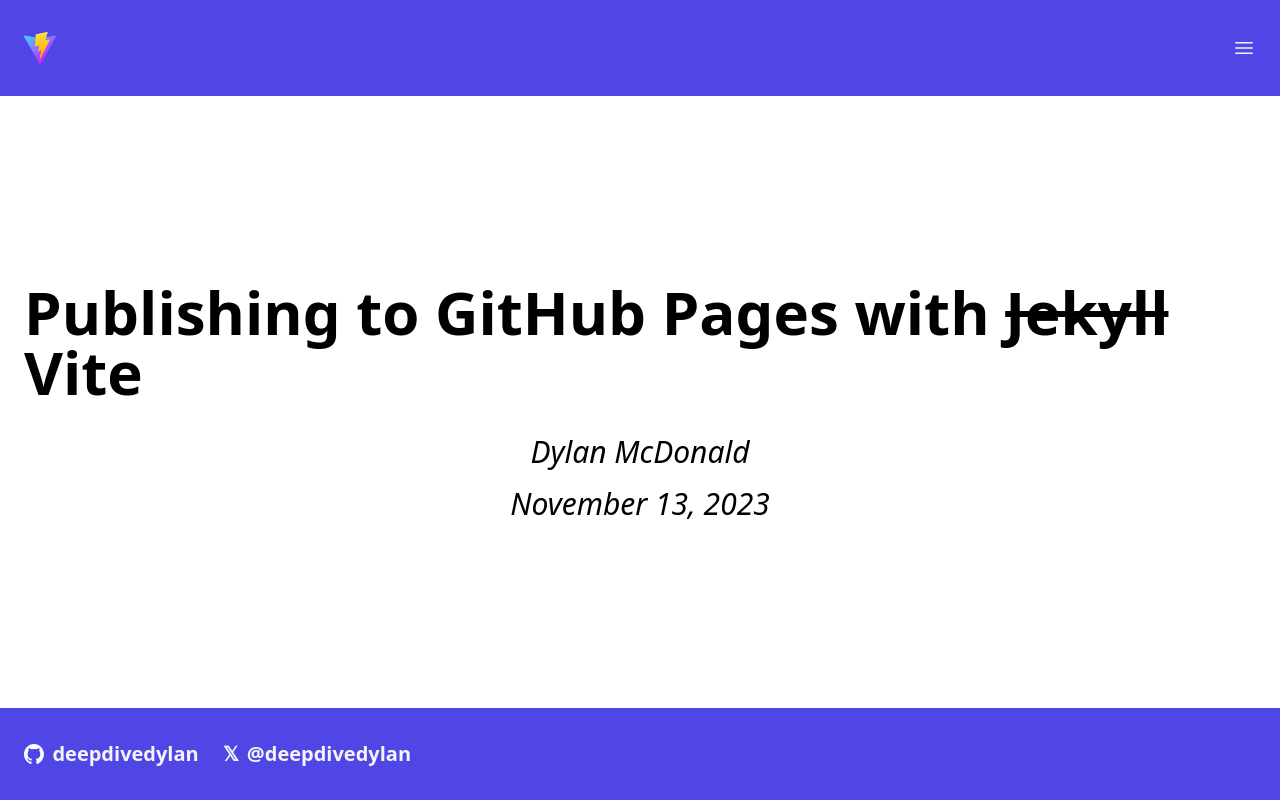
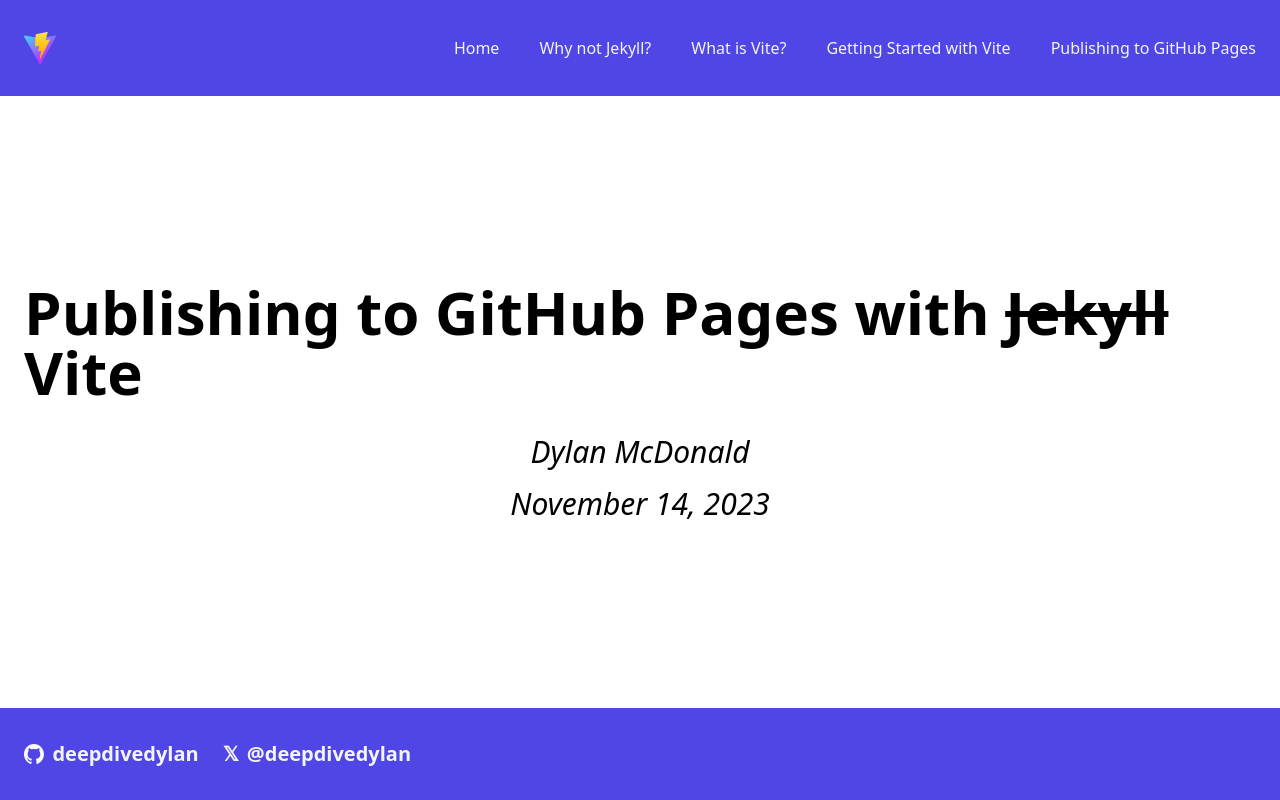
Before and after one commit to deepdivedylan/deepdivedylan.github.io, a Vue app: page / in a window 1280 px wide. Built offline with nearby package versions, Linux system fonts and the light colour scheme.

Commit message:
fix nav classes

```diff
--- a/src/components/Nav.vue
+++ b/src/components/Nav.vue
@@ -6,7 +6,7 @@
         tw-px-6
         tw-py-8
         tw-mx-auto
-        tw-md:flex tw-md:justify-between tw-md:items-center
+        md:tw-flex md:tw-justify-between md:tw-items-center
       "
     >
       <div class="tw-flex tw-items-center tw-justify-between">
@@ -16,19 +16,19 @@
             tw-text-xl
             tw-font-bold
             tw-text-gray-100
-            tw-md:text-2xl
-            tw-hover:text-indigo-400
+            md:tw-text-2xl
+            hover:tw-text-indigo-400
           "
         ><img src="/vite.svg" alt="">
         </router-link>
         <!-- Mobile menu button -->
-        <div @click="toggleNav" class="tw-flex tw-md:hidden">
+        <div @click="toggleNav" class="tw-flex md:tw-hidden">
           <button
               type="button"
               class="
               tw-text-gray-100
-              tw-hover:text-gray-400
-              tw-focus:outline-none focus:text-gray-400
+              hover:tw-text-gray-400
+              focus:tw-outline-none focus:tw-text-gray-400
             "
           >
             <Bars3Icon class="tw-w-6 tw-h-6 tw-fill-current" />
@@ -43,10 +43,10 @@
           tw-flex-col
           tw-mt-8
           tw-space-y-4
-          tw-md:flex tw-md:space-y-0 tw-md:flex-row tw-md:items-center tw-md:space-x-10 tw-md:mt-0
+          md:tw-flex md:tw-space-y-0 md:tw-flex-row md:tw-items-center md:tw-space-x-10 md:tw-mt-0
         "
       >
-        <li class="tw-text-gray-100 tw-hover:text-indigo-400" v-for="page in pages" :key="page.href"><router-link :to="page.href">{{ page.label }}</router-link></li>
+        <li class="tw-text-gray-100 hover:tw-text-indigo-400" v-for="page in pages" :key="page.href" @click="toggleNav"><router-link :to="page.href">{{ page.label }}</router-link></li>
       </ul>
     </nav>
   </div>
--- a/src/components/pages/Home.vue
+++ b/src/components/pages/Home.vue
@@ -4,7 +4,7 @@
   <h3 class="tw-text-3xl lg:tw-text-center"><em>{{ formattedDate }}</em></h3>
 </template>
 <script setup>
-const date = new Date(2023, 10, 13, 0,0, 0, 0);
+const date = new Date(2023, 10, 14, 0,0, 0, 0);
 const formattedDate = new Intl.DateTimeFormat('default', {
   year: 'numeric',
   month: 'long',
```
